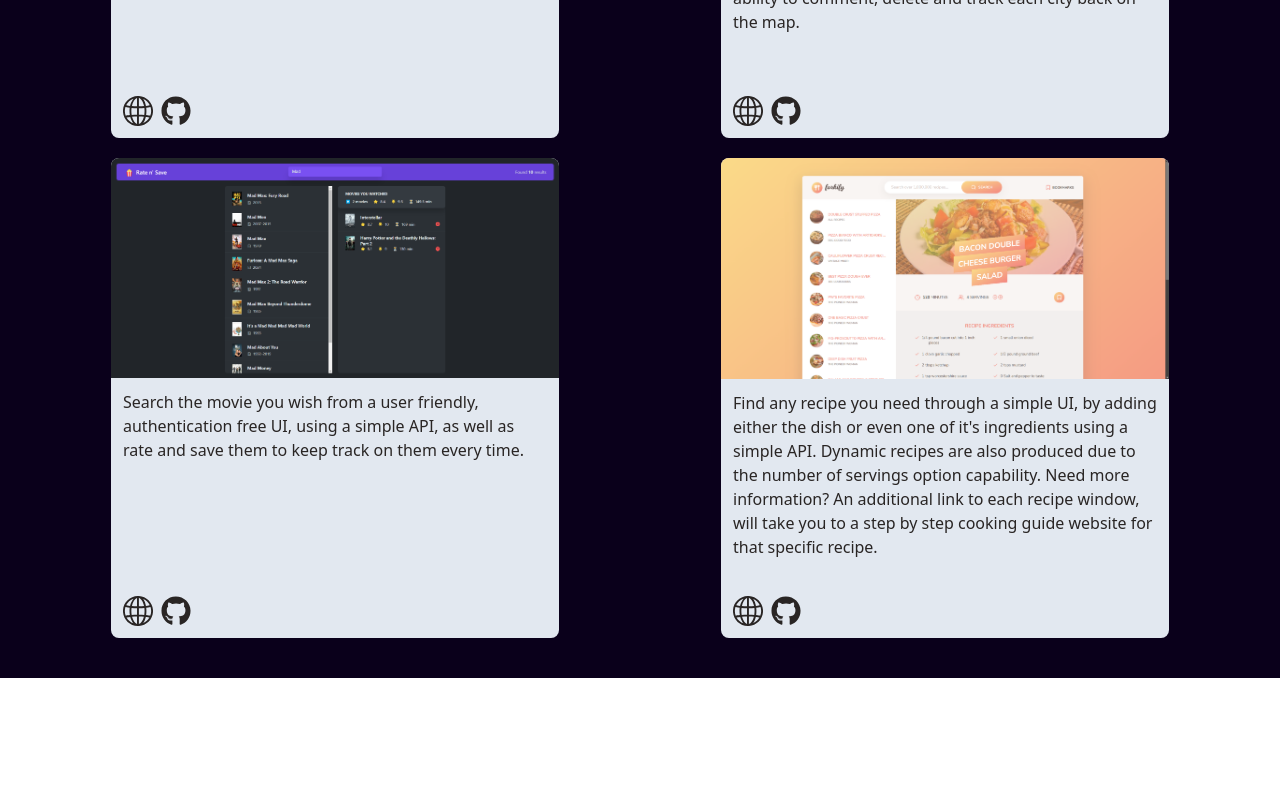
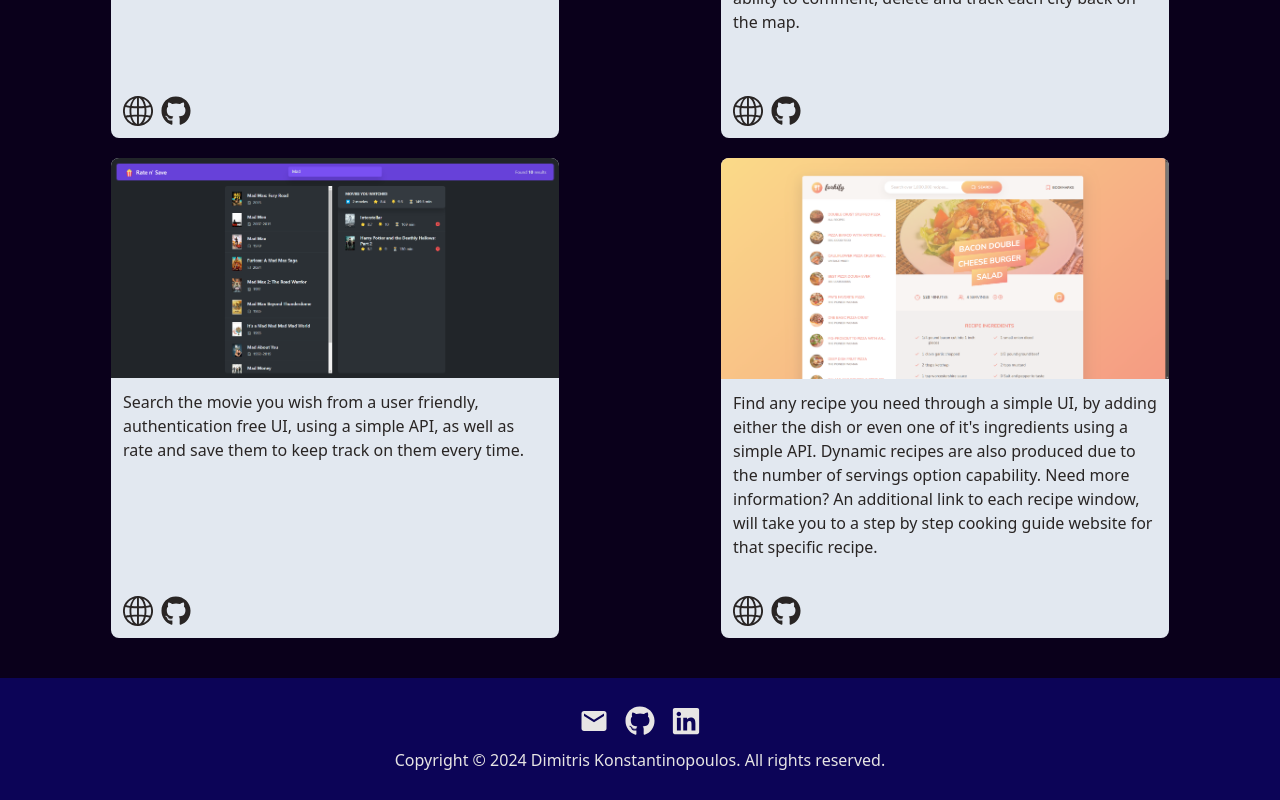
Before and after one commit to JimKonstantinopoulos/Portfolio, a React (Vite) app: page / in a window 1280 px wide. Shown: the part 1334-2134 px from the top of the page. Before the commit the page ends 2012 px from the top, so only its background shows below. Built offline with nearby package versions, Linux system fonts and the light colour scheme.

Commit message:
Create Footer

```diff
--- a/src/App.jsx
+++ b/src/App.jsx
@@ -1,8 +1,14 @@
 import Header from "./ui/Header";
-
+import Content from "./ui/Content";
+import Footer from "./ui/Footer";
 
 function App(){
-  return <Header />
+  return <>
+    <Header />
+    <Content />
+    <Footer />
+  </>
+
 }
 
 export default App;
--- /dev/null
+++ b/src/ui/Footer.jsx
@@ -0,0 +1,15 @@
+import { MdEmail } from "react-icons/md";
+import { FaGithub, FaLinkedin } from "react-icons/fa";
+
+function Footer(){
+    return <footer className="bg-background w-full flex flex-col gap-3 justify-center items-center text-stone-200 p-7">
+        <div className="flex gap-4">
+            <a href="mailto:dimkonstantinopoulos@gmail.com"><MdEmail size="30"/></a>
+            <a href="https://github.com/JimKonstantinopoulos"><FaGithub size="30"/></a>
+            <a href="https://www.linkedin.com/in/dimitris-konstantinopoulos-9a76b5274/"><FaLinkedin size="30"/></a>
+        </div>
+        <p>Copyright © 2024 Dimitris Konstantinopoulos. All rights reserved.</p>
+    </footer>
+}
+
+export default Footer;
--- a/src/ui/Header.jsx
+++ b/src/ui/Header.jsx
@@ -1,4 +1,3 @@
-import Content from "./Content";
 import HeroText from "./HeroText";
 import Logo from "./Logo";
 
@@ -9,7 +8,6 @@ function Header() {
       <Logo />
       <HeroText />
     </header>
-    <Content />
     </>
   );
 }
```
